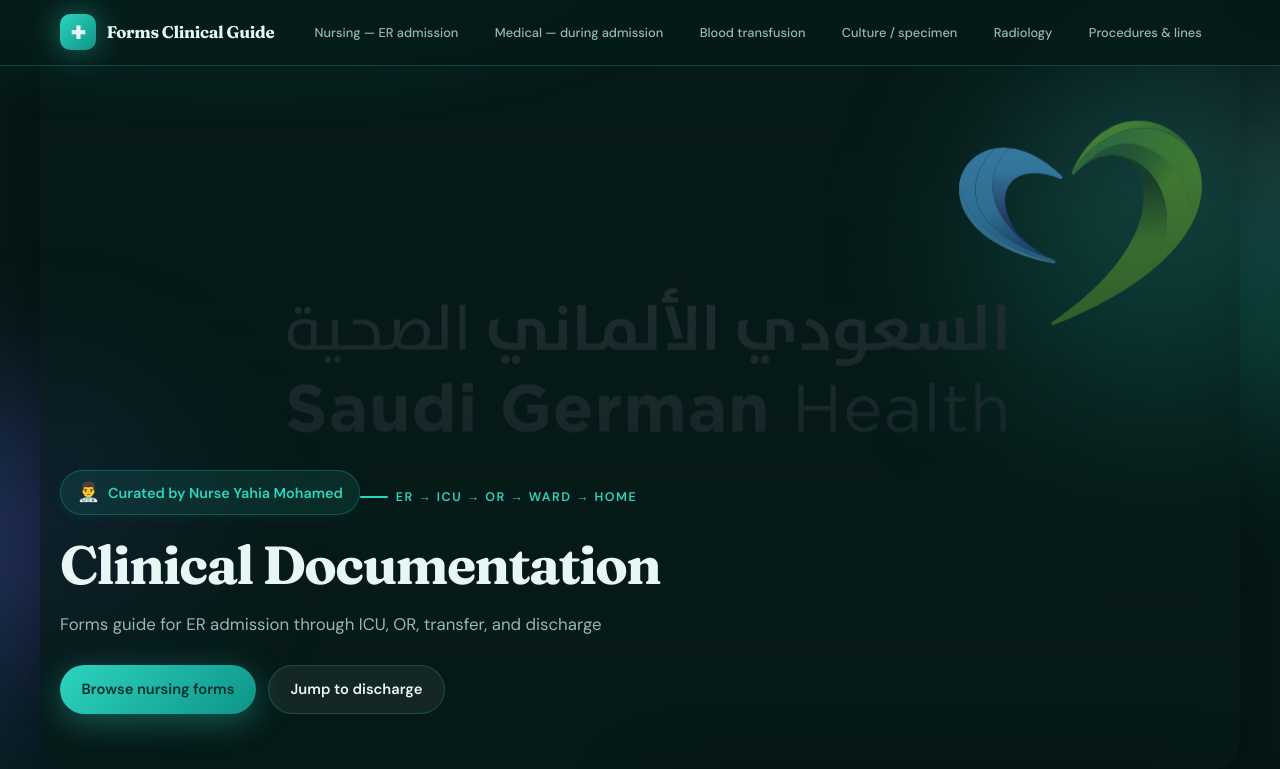
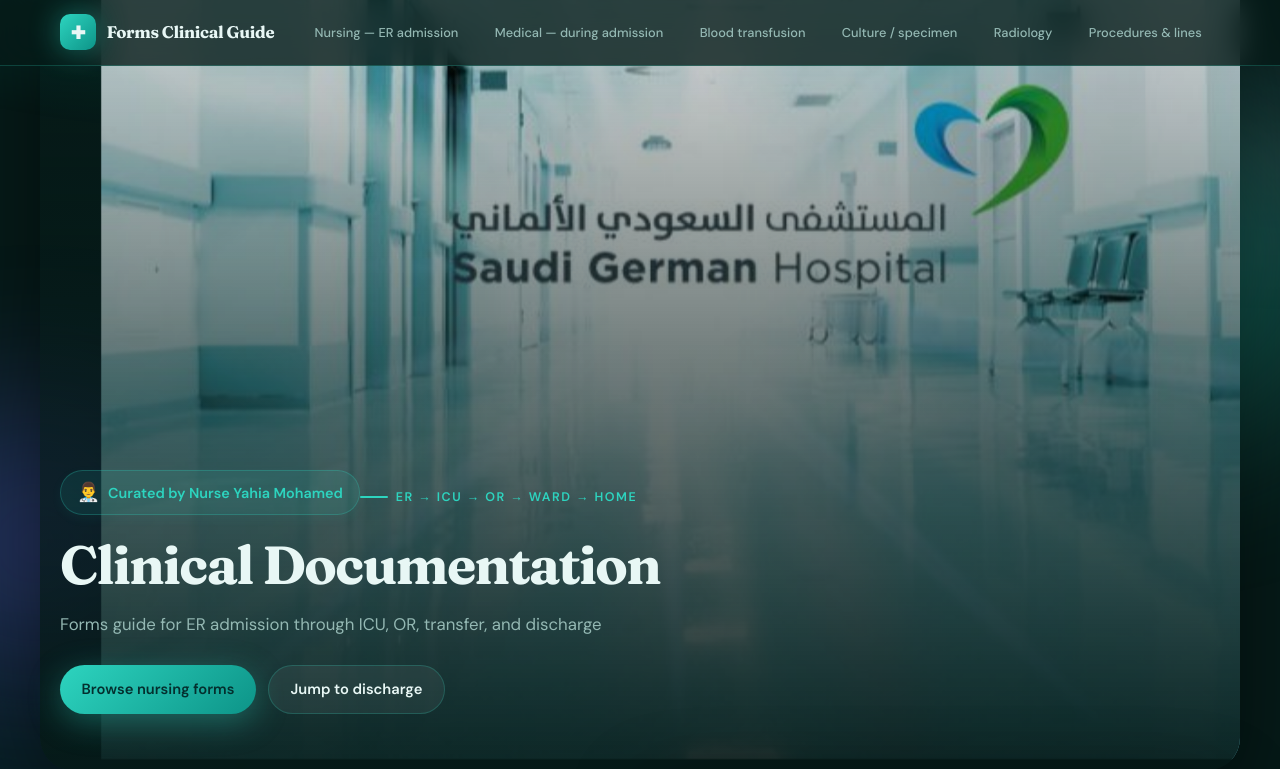
Before and after one commit to HanyMoghera/Hospital, a React (Vite) app: page / in a window 1280 px wide. Shown: the top 769 px of the page. Built offline with nearby package versions, Linux system fonts and the light colour scheme; grey boxes are pictures that could not be loaded.

Commit message:
turn back the changes

```diff
--- a/src/data.js
+++ b/src/data.js
@@ -3,7 +3,7 @@
 export const hero = {
   title: "Clinical Documentation",
   subtitle: "Forms guide for ER admission through ICU, OR, transfer, and discharge",
-  image: "/hero-cover.svg",
+  image: "/hero-cover.jpg",
 };
 
 export const sections = [
```
Also changed, not shown: public/hero-cover.jpg (added), public/hero-cover.svg (deleted).
